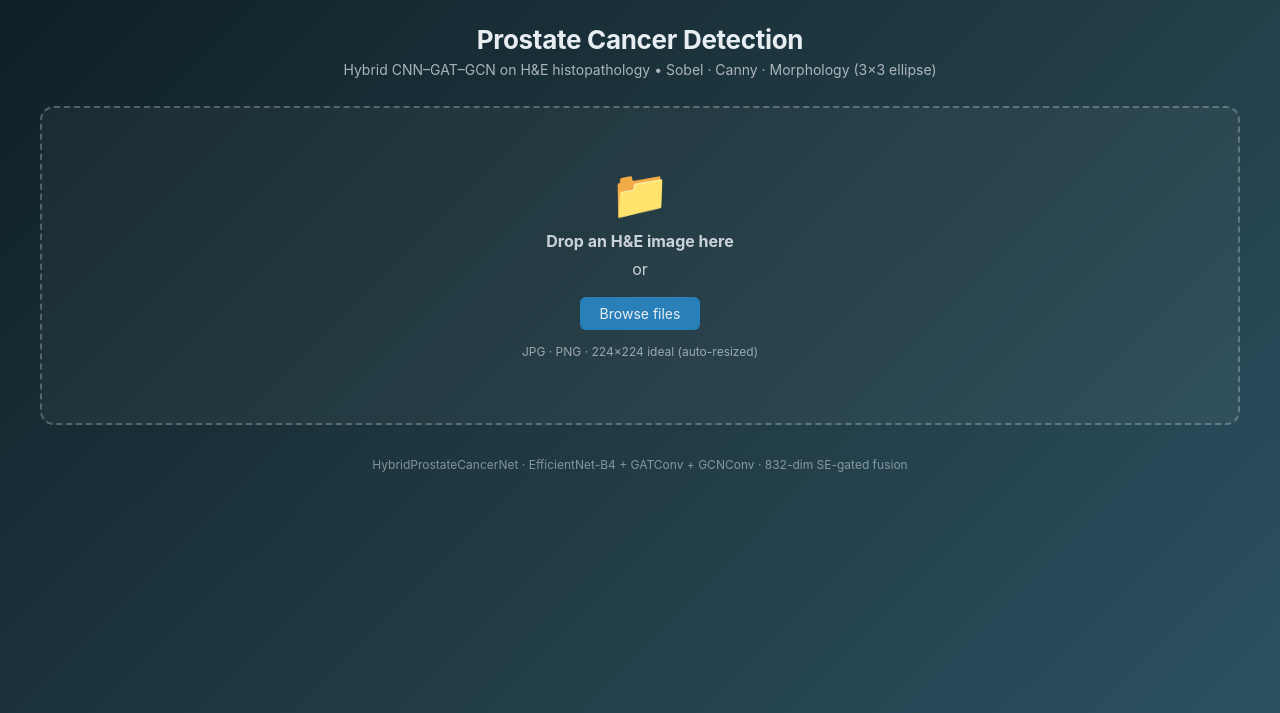
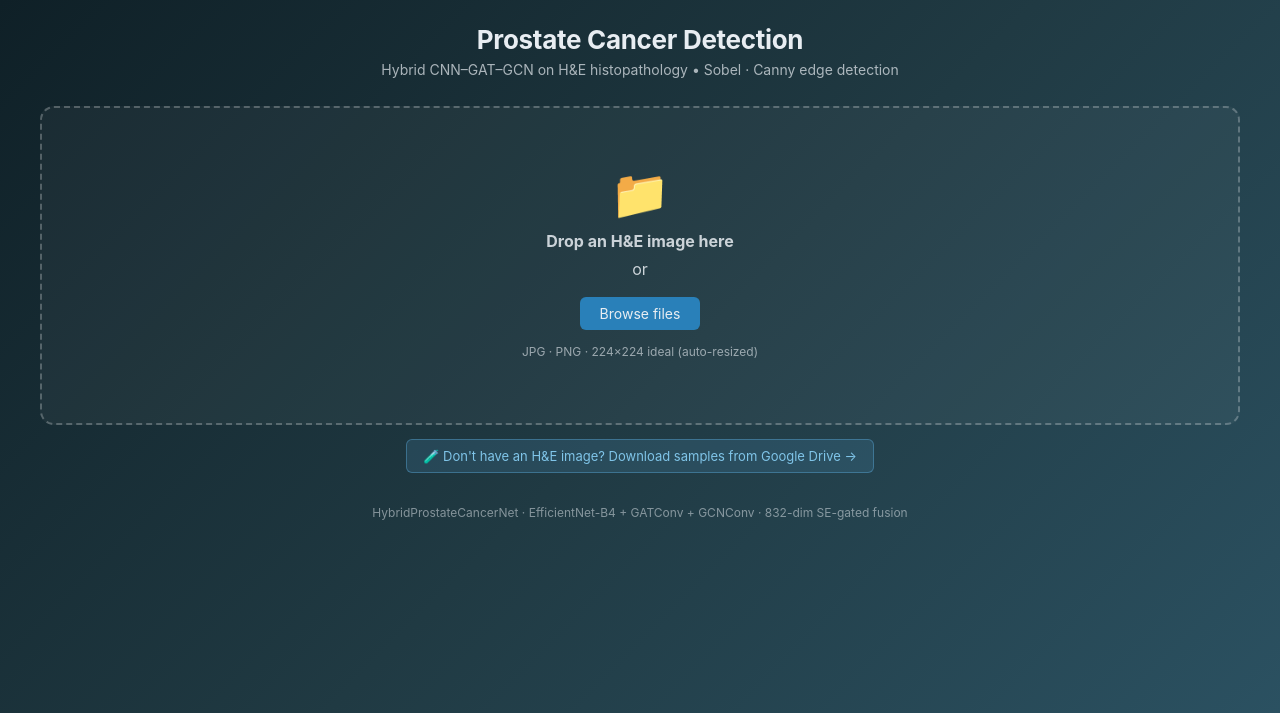
Before and after one commit to md-dip/prostrate_cancer_detection, a Flask app: page / in a window 1280 px wide. Shown: the top 713 px of the page. Run offline with Flask 3, Linux system fonts and the light colour scheme.

Commit message:
Loosen H&E threshold, add Drive sample link

```diff
--- a/templates/index.html
+++ b/templates/index.html
@@ -132,7 +132,7 @@
 <div class="container">
   <header>
     <h1>Prostate Cancer Detection</h1>
-    <p>Hybrid CNN–GAT–GCN on H&amp;E histopathology • Sobel · Canny · Morphology (3×3 ellipse)</p>
+    <p>Hybrid CNN–GAT–GCN on H&amp;E histopathology • Sobel · Canny edge detection</p>
   </header>
 
   <div id="dropZone" class="drop-zone">
@@ -142,6 +142,16 @@
     <span class="browse-btn">Browse files</span>
     <p style="margin-top:14px;font-size:12px;opacity:0.6;">JPG · PNG · 224×224 ideal (auto-resized)</p>
     <input type="file" id="fileInput" accept="image/*">
+  </div>
+
+  <div style="text-align:center; margin-top:14px;">
+    <a href="https://drive.google.com/drive/folders/1IlA4CicRXfabt9bcgqCKIhuL8Zic8TN6?usp=sharing"
+       target="_blank" rel="noopener"
+       style="display:inline-block; padding:8px 16px; background:rgba(93,173,226,0.15);
+              border:1px solid rgba(93,173,226,0.4); color:#7fc4e8; border-radius:6px;
+              text-decoration:none; font-size:13px;">
+      🧪 Don't have an H&amp;E image? Download samples from Google Drive →
+    </a>
   </div>
 
   <div id="error" class="error"></div>
@@ -169,7 +179,7 @@
     <div class="section-title">Edge detection</div>
     <div class="img-grid">
       <div class="img-card"><h4>Original (224×224)</h4><img id="imgOriginal"></div>
-      <div class="img-card"><h4>Sobel edges </h4><img id="imgSobel"></div>
+      <div class="img-card"><h4>Sobel edges</h4><img id="imgSobel"></div>
       <div class="img-card"><h4>Canny edges</h4><img id="imgCanny"></div>
     </div>
 
@@ -215,8 +225,16 @@ async function handle(file) {
   try {
     const res = await fetch('/predict', { method: 'POST', body: fd });
     const data = await res.json();
-    if (!res.ok) throw new Error(data.error || 'Server error');
-    render(data);
+    if (!res.ok) {
+      if (data.error === 'invalid_image') {
+        showError('⚠️ ' + data.message);
+      } else {
+        throw new Error(data.error || 'Server error');
+      }
+      dropZone.style.display = 'block';
+    } else {
+      render(data);
+    }
   } catch (e) {
     showError('Inference failed: ' + e.message);
     dropZone.style.display = 'block';
```
